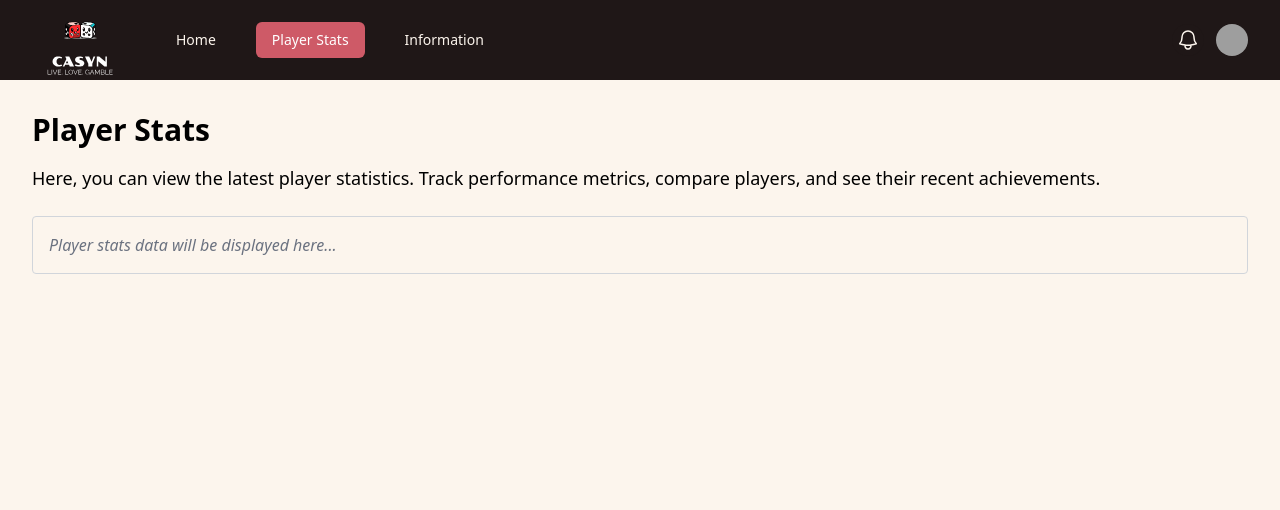
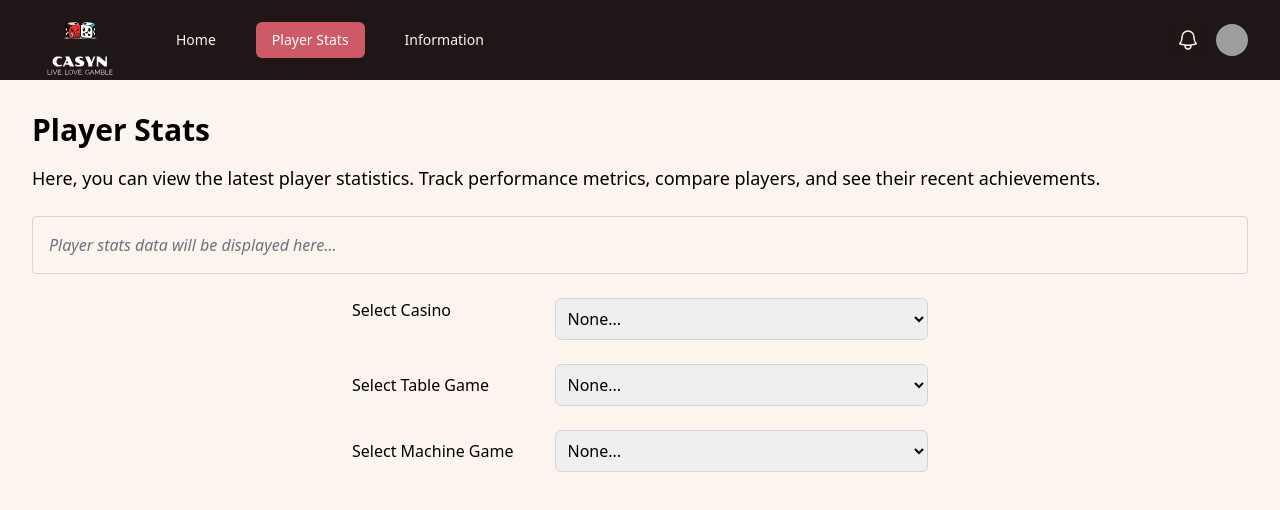
Before and after one commit to stevenhuang007/CPSC-471-Project, a React (Vite) app in the folder my-react-vite-app/: page /playerstats in a window 1280 px wide. Shown: the top 510 px of the page. Built offline with nearby package versions, Linux system fonts and the light colour scheme; grey boxes are pictures that could not be loaded.

Commit message:
added drop downs
added the drop downs for searching up specific player stats, will need to add more later but at least Ive understood a bit of the codeing

```diff
--- a/my-react-vite-app/src/pages/playerstats.tsx
+++ b/my-react-vite-app/src/pages/playerstats.tsx
@@ -13,6 +13,45 @@ function PlayerStats() {
           Player stats data will be displayed here...
         </p>
       </div>
+      {/*Centered box*/}
+      <div className="flex justify-center mt-6">
+        <div className ="w-full max-w-xl">
+          <div className="grid grid-cols-1 gap-6">
+          {/* Casino select select*/}
+           <div className="flex item-center">
+              <label htmlFor="Select Casino" className="text-md mr-4 whitespace-nowrap w-1/3">Select Casino</label>
+              <select id="Select Casino" className="p-2 border border-gray-300 rounded-md w-2/3">
+                <option value=""> None...</option>
+                <option value="MGM Grand">MGM Grand</option>
+                <option value="Ceasers">Ceasers</option>
+                <option value="Vedara">Vedara</option>
+              </select>
+            </div>
+            {/* table games select*/}
+            <div className="flex items-center">
+              <label htmlFor = "Select Table Game" className ="text-md mr-4 whitespace-nowrap w-1/3">Select Table Game</label>
+              <select id="Select Casino" className="p-2 border border-gray-300 rounded-md w-2/3">
+                <option value=""> None...</option>
+                <option value="Roulette">Roulette</option>
+                <option value="Black Jack">Black Jack</option>
+                <option value="Poker">Poker</option>
+                <option value="Baccarat">Baccarat</option>
+              </select>
+            </div>
+            {/* Machine games select*/}
+            <div className="flex items-center">
+              <label htmlFor = "Select Machine Game" className ="text-md mr-4 whitespace-nowrap w-1/3">Select Machine Game</label>
+              <select id="Select Casino" className="p-2 border border-gray-300 rounded-md w-2/3">
+                <option value=""> None...</option>
+                <option value="Slotomania">Slotomania</option>
+                <option value="Roulette Machine">Roulette Machine</option>
+                <option value="Poker Machine">Poker Machine</option>
+                <option value="5 DRAGONS">5 DRAGONS</option>
+              </select>
+            </div>
+          </div>
+        </div>
+      </div>
     </div>
   );
 }
```
